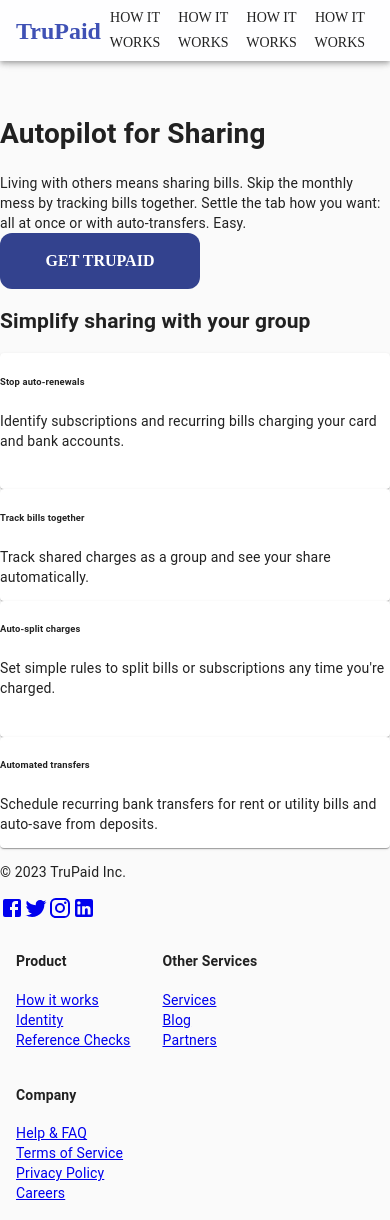
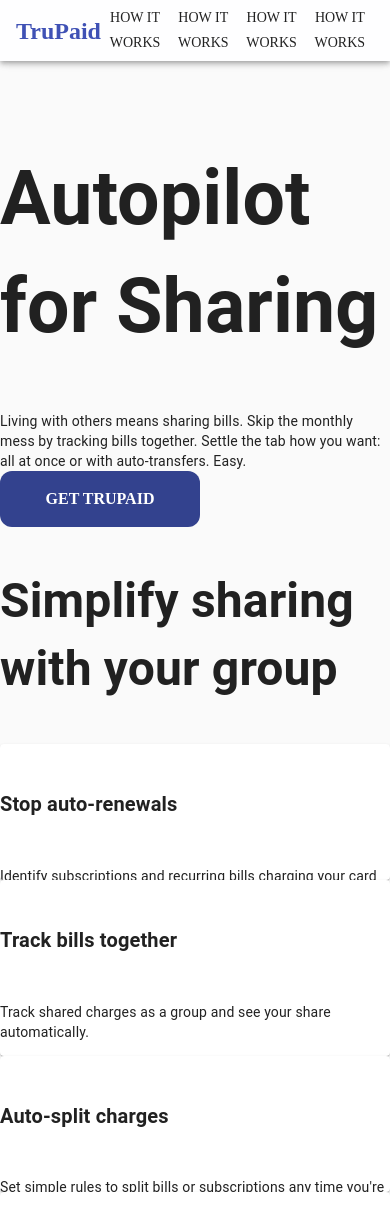
Before and after one commit to kkumarcodes/Trupaid, a Gatsby site: page / in a window 390 px wide. Shown: the top 1220 px of the page. Built offline with nearby package versions, Linux system fonts and the light colour scheme; Gatsby itself is replaced by a stand-in of ours; no server answers; what auth0-js would draw is missing.

Commit message:
update h1-6 fontsize

```diff
--- a/src/assets/css/index.scss
+++ b/src/assets/css/index.scss
@@ -16,6 +16,7 @@ html,
 body,
 #root {
   height: 100%;
+  font-size: 1rem;
 }
 
 .MuiSelect-select.MuiSelect-select {
@@ -37,3 +38,67 @@ body,
 .MuiAppBar-colorPrimary {
   color: #3f51b5 !important;
 }
+
+@media (max-width: 2000px) {
+  h1 {
+    font-size: 6rem;
+  }
+  h2 {
+    font-size: 3.75rem;
+  }
+  h3 {
+    font-size: 3rem;
+  }
+  h4 {
+    font-size: 2rem;
+  }
+  h5 {
+    font-size: 1.5rem;
+  }
+  h6 {
+    font-size: 1.25rem;
+  }
+}
+
+@media (max-width: 1280px) {
+  h1 {
+    font-size: 5.35rem;
+  }
+  h2 {
+    font-size: 3.33rem;
+  }
+  h3 {
+    font-size: 2.78rem;
+  }
+  h4 {
+    font-size: 2rem;
+  }
+  h5 {
+    font-size: 1.5rem;
+  }
+  h6 {
+    font-size: 1.25rem;
+  }
+}
+
+
+@media (max-width: 960px) {
+  h1 {
+    font-size: 4.7rem;
+  }
+  h2 {
+    font-size: 3rem;
+  }
+  h3 {
+    font-size: 2.5rem;
+  }
+  h4 {
+    font-size: 1.8rem;
+  }
+  h5 {
+    font-size: 1.3rem;
+  }
+  h6 {
+    font-size: 1.25rem;
+  }
+}
```
